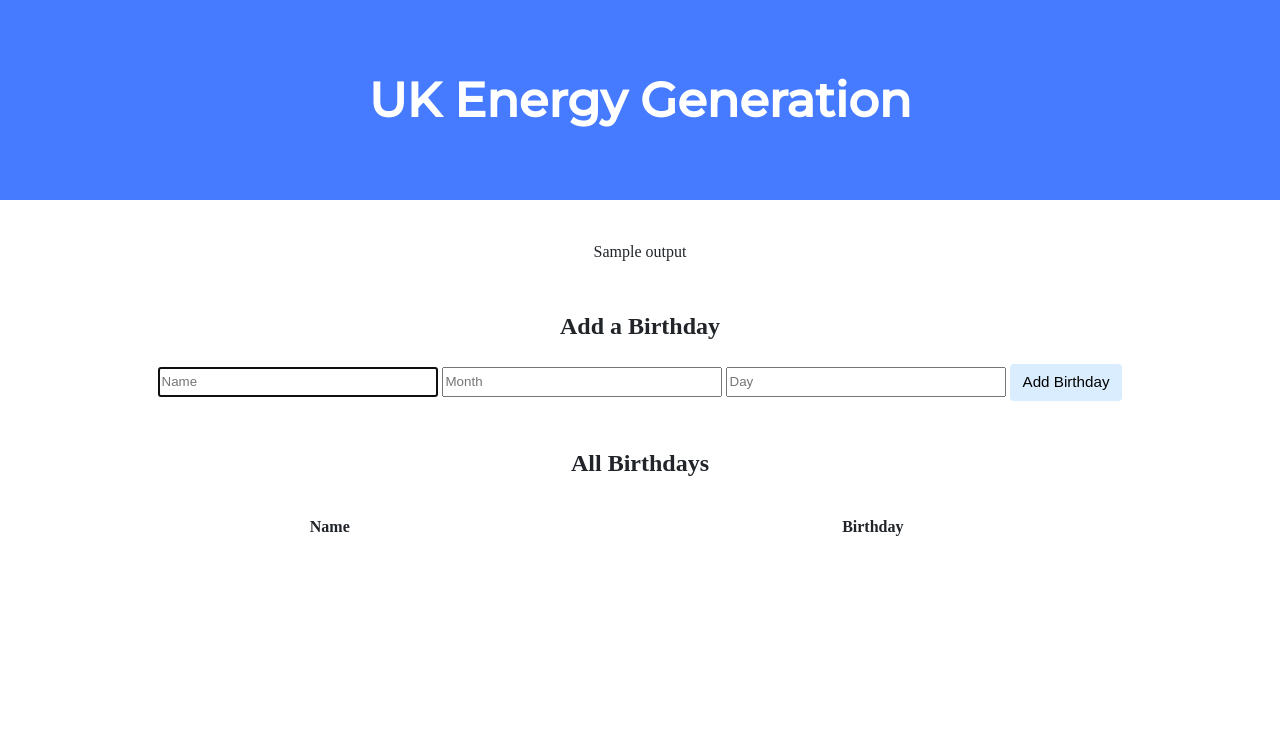
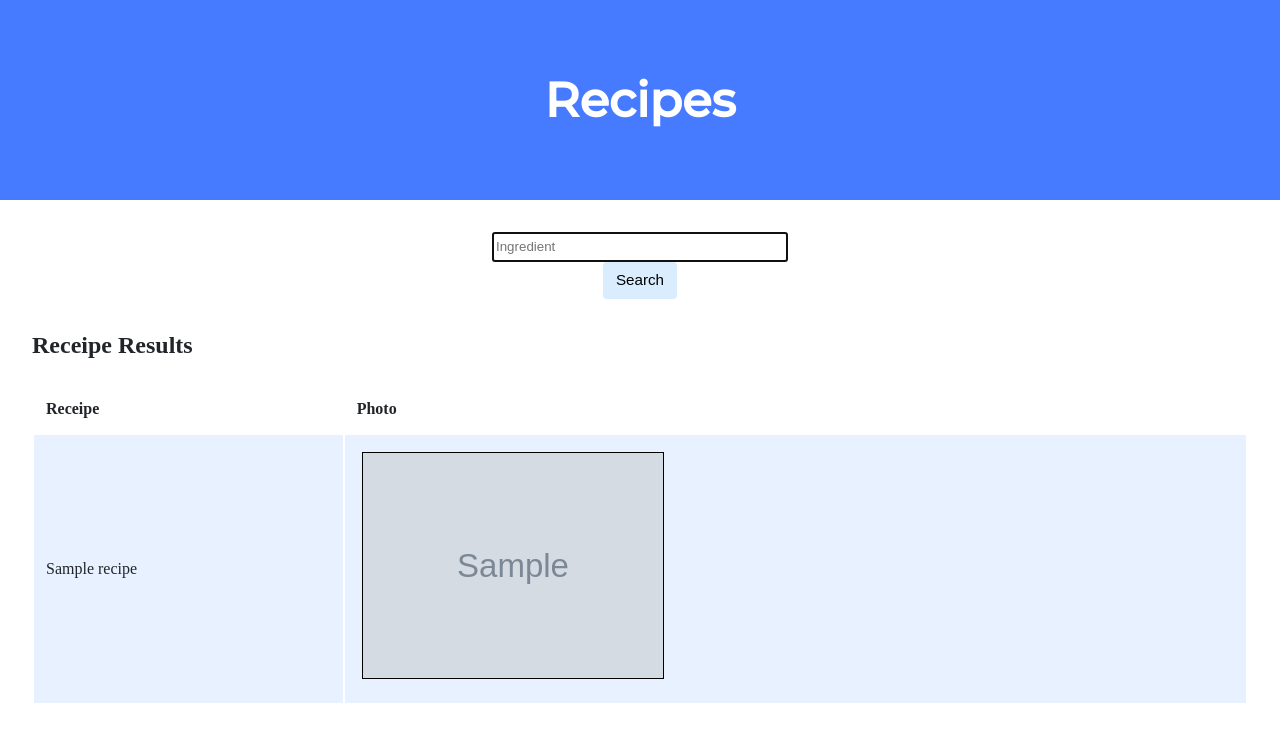
Before and after one commit to GeorgeBemrose/RecipeGenerator, a Flask app: template template/index.html in a window 1280 px wide. Shown: the top 742 px of the page. Run offline with Flask 3, Linux system fonts and the light colour scheme; the template is opened without the code that fills it: most values are stand-ins (such as "Sample title", 1, 10 or a date in 2020); grey boxes marked "Sample" are stand-in pictures; lists and menus that the app fills with data are empty.

Commit message:
modified:   app.py 	modified:   static/styles.css 	modified:   template/index.html

```diff
--- a/app.py
+++ b/app.py
@@ -1,45 +1,49 @@
-from flask import Flask, render_template
+from flask import Flask, render_template, request
 import requests
 import csv
 import config
+import json
 
 # Configure application
 app = Flask(__name__, template_folder ='template')
 
-@app.route("/")
+@app.route("/", methods=["GET", "POST"])
 def index():
     """Homepage"""
-    output = lookup()
-    return render_template(
-        "index.html", output = output
-    )
+    if request.method == "POST":
+        ingredient = request.form.get("ingredient")
+        recipe = lookup(ingredient)
+        return render_template(
+            "index.html", recipe = recipe
+        )
+    else:
 
-def lookup():
+        # TODO: Display the entries in the database on index.html
+        recipe = []
+        return render_template("index.html", recipe = recipe)
+
+def lookup(ingredient):
     """Look up energy Gen"""
 
-    headers = {
-    'Accept': 'application/json'
-    }
-    # Query API
+
+        # Query API
     try:
-        #r = requests.get('https://api.carbonintensity.org.uk/generation/2023-11-25T00:00Z/2024-01-01T24:00Z', params={}, headers = headers)
-        #r = requests.get('https://api.carbonintensity.org.uk/intensity', params={}, headers = headers)
+        url = f'https://api.spoonacular.com/recipes/findByIngredients'
 
-
-        url = "https://spoonacular-recipe-food-nutrition-v1.p.rapidapi.com/recipes/findByIngredients"
-
-        querystring = {"ingredients":"apples,flour,sugar","number":"5","ignorePantry":"false","ranking":"1"}
-
-        headers = {
-            "X-RapidAPI-Key": "config.api_key",
-            "X-RapidAPI-Host": "spoonacular-recipe-food-nutrition-v1.p.rapidapi.com"
+        params = {
+            'apiKey': config.api_key,
+            'ingredients': ingredient,
+            'number': 5,
+            "ignorePantry":"false",
+            "ranking":"1"
         }
 
-        response = requests.get(url, headers=headers, params=querystring)
+        response = requests.get(url, params=params)
+        if response.status_code == 200:
+            data = response.json()
+            return data
+        return []
 
-
-        #mix = list(csv.DictReader(response.content.decode("utf-8").splitlines()))
-        return response
 
     except (requests.RequestException, ValueError, KeyError, IndexError):
         return "Error"
--- a/static/styles.css
+++ b/static/styles.css
@@ -80,3 +80,20 @@ table td {
 tbody tr:nth-of-type(odd) {
   background-color: rgb(179, 208, 255, 0.3)
 }
+
+.image-class {
+  width: 300px;
+  margin: 5px;
+  border: 1px solid black;
+
+}
+
+.image-container {
+  display: flex; /* Use flexbox layout */
+  justify-content: center;
+
+}
+.image-container:hover {
+  background-color: #f5f5f5;
+  transition: color 2s ease-in-out, background-color 0.15s ease-in-out;
+}
--- a/template/index.html
+++ b/template/index.html
@@ -4,56 +4,45 @@
     <head>
         <link href="https://fonts.googleapis.com/css2?family=Montserrat:wght@500&display=swap" rel="stylesheet">
         <link href="/static/styles.css" rel="stylesheet">
-        <title>UK Energy Gen</title>
+        <title>Recipes</title>
     </head>
     <body>
         <div class="header">
-            <h1>UK Energy Generation</h1>
+            <h1>Recipes</h1>
         </div>
         <div class="container">
-          <div class="section">
-              {{output}}
+              <form action="/" method="post">
+                <div class="mb-3">
+                    <input autocomplete="off" autofocus class="form-control mx-auto w-auto" id="ingredient" name="ingredient" placeholder="Ingredient" type="text">
                 </div>
-          </div>
-
-
-        <div class="container">
-            <div class="section">
-
-                <h2>Add a Birthday</h2>
-                <!-- TODO: Create a form for users to submit a name, a month, and a day -->
-                <form action="/" method="post">
-                    <input autocomplete="off" autofocus name="name" placeholder="Name" type="text">
-                    <input autocomplete="off" autofocus name="month" placeholder="Month" type="text">
-                    <input autocomplete="off" autofocus name="day" placeholder="Day" type="text">
-
-                    <button type="submit">Add Birthday</button>
-
-                    <!-- Insert SQL logic to append to database-->
+                <button class="btn btn-primary" type="submit">Search</button>
             </form>
             </div>
+            {% if request != [] %}
 
               <div class="section">
 
-                <h2>All Birthdays</h2>
+                  <h2>Receipe Results</h2>
                   <table>
                       <thead>
                           <tr>
-                            <th>Name</th>
-                            <th>Birthday</th>
+                              <th>Receipe</th>
+                              <th>Photo</th>
                           </tr>
                       </thead>
                       <tbody>
-                        <!-- TODO: Loop through the database entries to display them in this table
-                        {% for record in birthdays %}
+                          <!-- Loop through the database entries to display them in this table -->
+                          {% for recipe in recipe %}
                               <tr>
-                                <td>{{ record.name }}</td>
-                                <td>{{ record.day }}/{{ record.month }}</td>
+                                  <td>{{ recipe.title }}</td>
+                                  <td><img src = {{recipe.image}} class = "image-class"></td>
                               </tr>
-                        {% endfor %}-->
+                          {% endfor %}
                       </tbody>
                   </table>
               </div>
+              {% endif %}
         </div>
+
     </body>
 </html>
```
Lines whose indentation alone changed are shown as unchanged.
